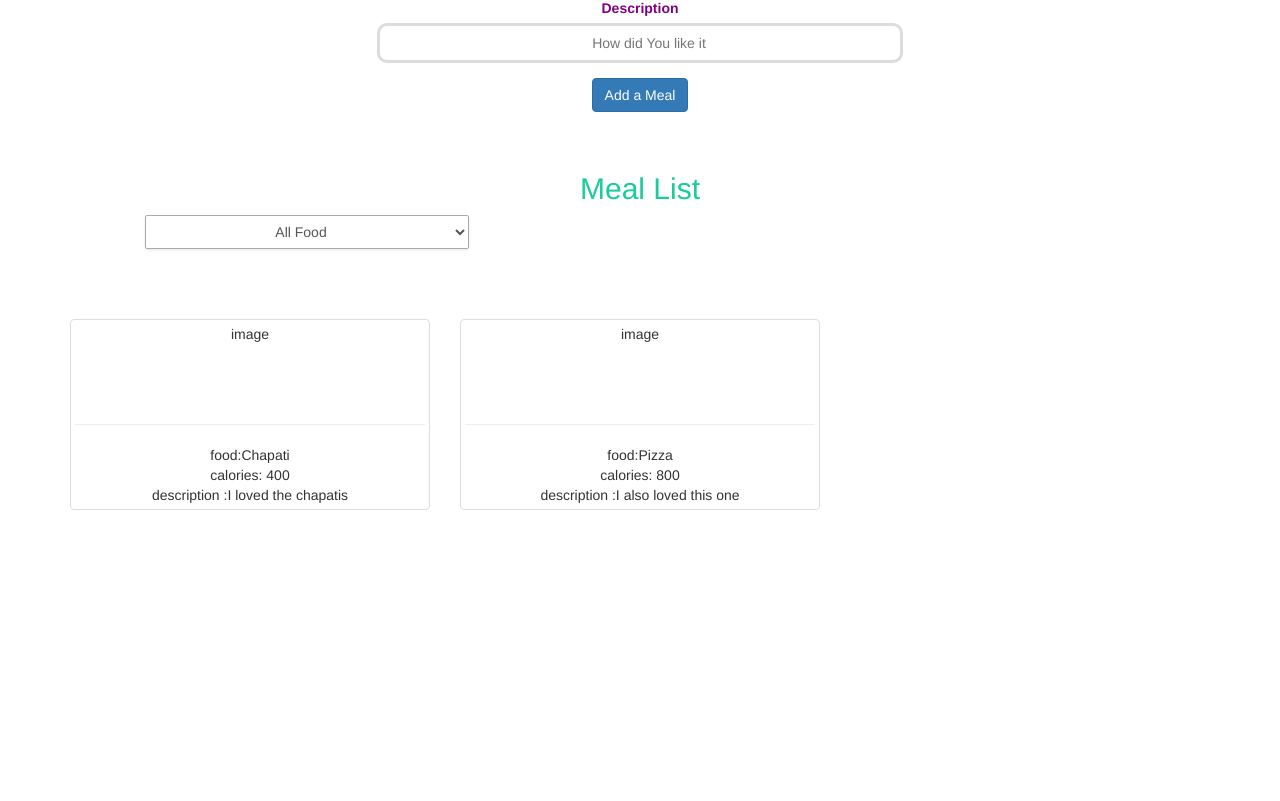
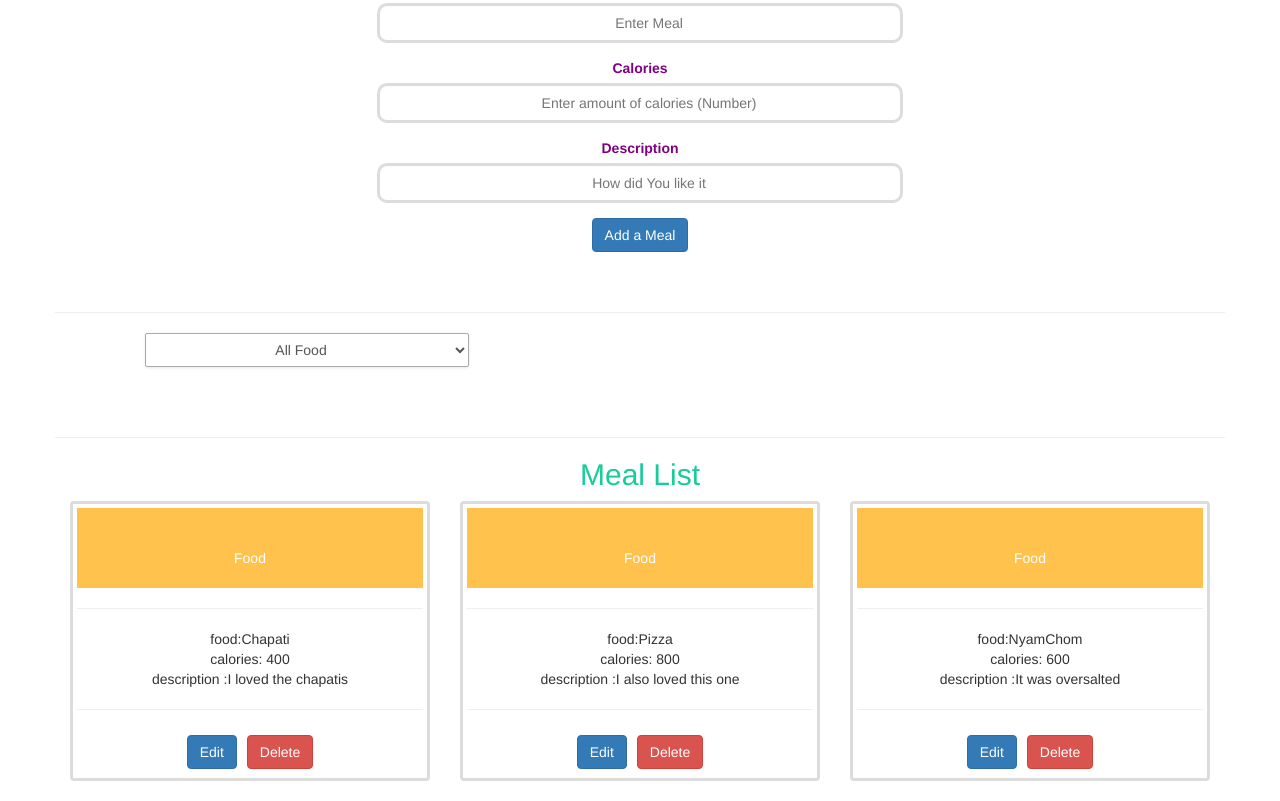
Before and after one commit to Kipngetich33/meal, an Angular app: page / in a window 1280 px wide. Shown: the part 272-1073 px from the top of the page. Before the commit the page ends 802 px from the top, so only its background shows below. Built offline with nearby package versions, Linux system fonts and the light colour scheme.

Commit message:
add an edit and delete buttons and functionality to the results pane componenets

```diff
--- a/src/app/app.component.html
+++ b/src/app/app.component.html
@@ -1,5 +1,6 @@
 
 <div class="container">
+  <img src='./../assets/img/back.jpeg'>
   <div style="text-align:center">
     <section id ="header">
       <h1 style="color: #00f7ff;" id="title1">
--- a/src/app/app.component.ts
+++ b/src/app/app.component.ts
@@ -13,7 +13,8 @@
 
   public masterFoodsList:Food[]=[
   	new Food("Chapati","I loved the chapatis", 400),
-  	new Food("Pizza","I also loved this one", 800)
+    new Food("Pizza","I also loved this one", 800),
+    new Food("NyamChom","It was oversalted", 600)
 
   ];
 
--- a/src/app/result-pane/result-pane.component.css
+++ b/src/app/result-pane/result-pane.component.css
@@ -1,3 +1,13 @@
+#foodImageDiv{
+  background-color:#ffc34d;
+  color:white;
+}
+.thumbnail{
+  border: solid 3px gainsboro;
+}
+/* h2{
+  color:white;
+} */
 ul  {
 	text-decoration: none;
 	list-style: none;
--- a/src/app/result-pane/result-pane.component.html
+++ b/src/app/result-pane/result-pane.component.html
@@ -1,6 +1,5 @@
-<h2 style="color: rgb(24, 204, 156);">
-	Meal List
-</h2>
+<hr>
+
 
 <div class="form-group">
 
@@ -10,17 +9,28 @@
 							<option value="high">High Calory Food</option>
 							<option value="low">Low Calory Food</option>
             </select>
-          </form>
+		  </form>
 </div>
+
+<hr>
+<h2 style="color: rgb(24, 204, 156);">
+		Meal List
+</h2>
+
 
 	<div *ngFor="let foodList of childFoodlist | filter:caloriesToShow">
 		<div class=col-md-4>
 				<div class="thumbnail">
-						image<br><br><br><br>
+					<div id="foodImageDiv">
+							<br><br>Food<br><br>
+					</div>
 						<hr>
-						food:{{foodList.name}}<br>
-						calories: {{foodList.calories}}<br>
-						description :{{foodList.description}}
+						<span></span>food:{{foodList.name}}<br>
+						<span></span>calories: {{foodList.calories}}<br>
+						<span></span>description :{{foodList.description}}
+						<hr>
+						<button class=" btn btn-primary"(click)="editFoodButton(foodList)">Edit</button>
+						<button class="btn btn-danger" (click)="deleteFoodButton(foodList)" >Delete</button>
 
 				</div>
 		</div>
```
Also changed, not shown: src/assets/img/back.jpeg (added).
